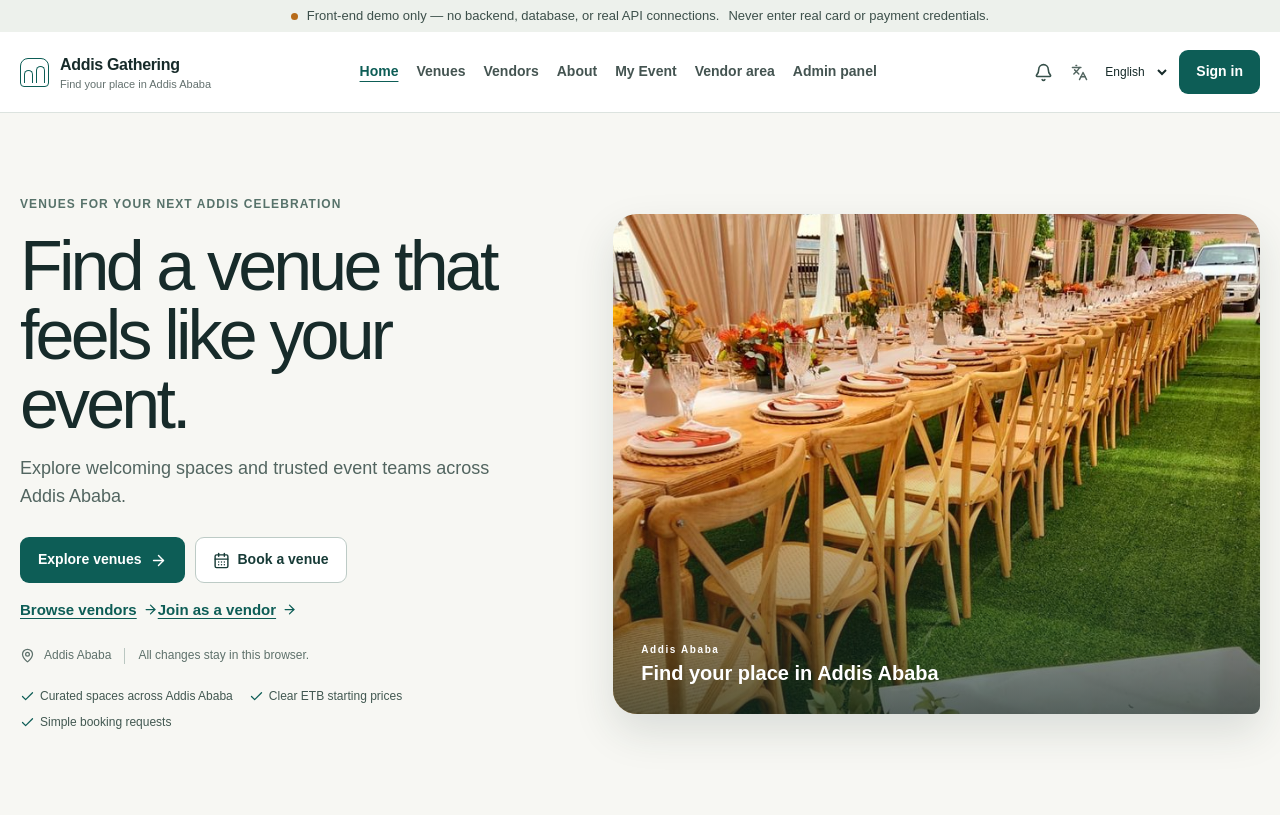
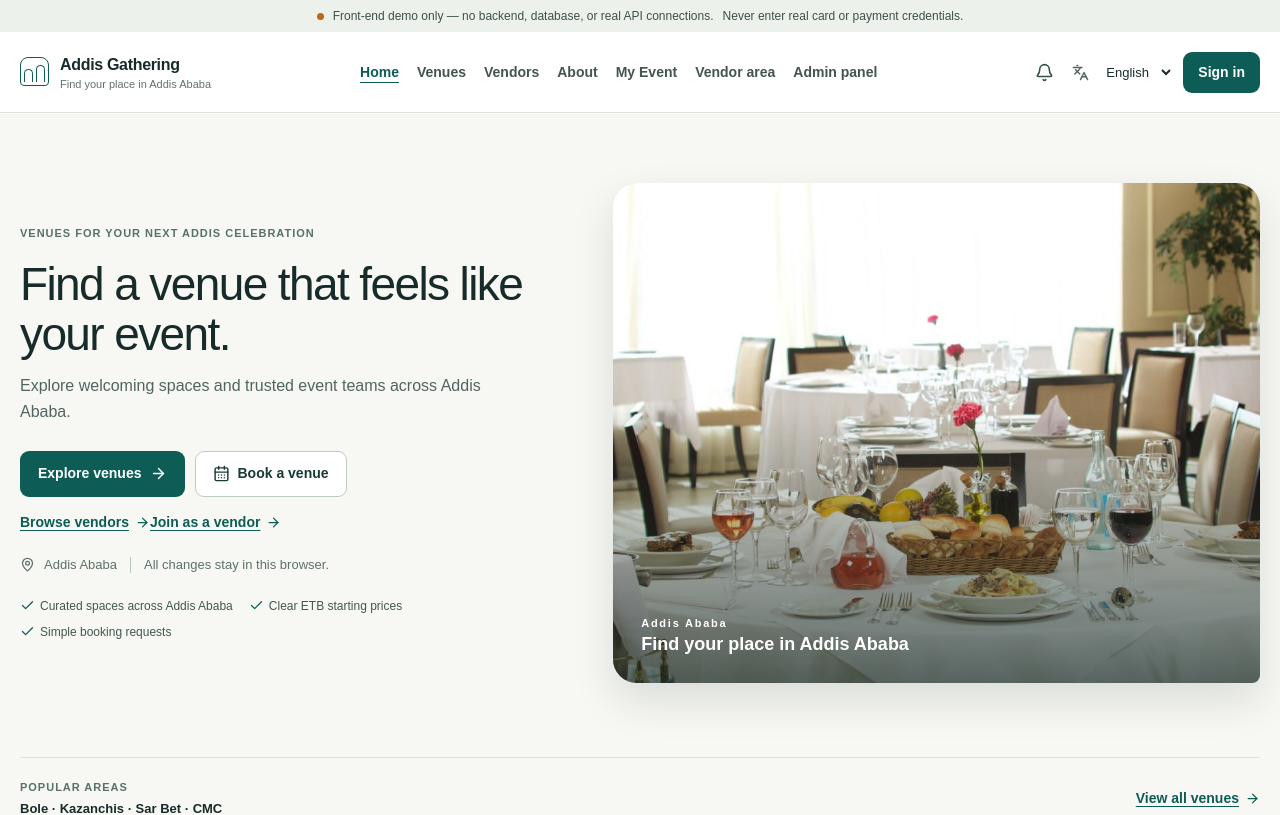
Before and after one commit to 4-kilo-dev/ssh, a Next.js app: page / in a window 1280 px wide. Shown: the top 815 px of the page. Built offline with nearby package versions, Linux system fonts and the light colour scheme.

Commit message:
fixed it

```diff
--- a/app/globals.css
+++ b/app/globals.css
@@ -598,12 +598,68 @@ tr:last-child td { border-bottom:0; }
   .hero-image-caption { left: 18px; bottom: 18px; }
 }
 
-/* Readability scale for the web app */
-body { font-size: 20px; }
-.top-notice { font-size: 13px; }
+/* Type scale for the web app (compact, dashboard-style)
+   Display 32-46 · Page title 24-30 · Section 22 · Card title 17-18 · Body 15 · UI 14 · Meta 13 · Label 11-12 */
+body { font-size: 15px; line-height: 1.5; }
+
+/* Display and page titles */
+.home-copy h1 { font-size: clamp(32px, 4vw, 46px); line-height: 1.08; letter-spacing: -.035em; }
+.home-lead { font-size: 16px; max-width: 480px; }
+.page-heading h1 { font-size: clamp(24px, 2.8vw, 30px); }
+.page-heading p { font-size: 15px; }
+.detail-hero-caption h1 { font-size: clamp(26px, 3.2vw, 34px); }
+
+/* Section and card headings */
+.section-heading h2, .home-how h2 { font-size: 22px; }
+.card h2, .filter-panel h2, .results-toolbar h2 { font-size: 18px; }
+.card h3, .agenda-body h3 { font-size: 16px; }
+.card-title-row h2, .featured-copy h3 { font-size: 17px; }
+.hero-image-caption strong { font-size: 18px; }
+
+/* Navigation and controls */
+.top-notice { font-size: 12px; }
+.brand-lockup strong, .footer-brand-button strong { font-size: 16px; }
+.brand-lockup small, .footer-brand-button small { font-size: 11px; }
 .primary-nav a, .footer-links a { font-size: 14px; }
-.eyebrow { font-size: 12px; }
-.label { font-size: 15px; }
-.btn { min-height: 44px; padding: 10px 16px; font-size: 14px; }
-.text-link { font-size: 15px; }
-.tag { font-size: 15px; }
+.locale-select { font-size: 13px; }
+.btn { min-height: 40px; padding: 9px 14px; font-size: 14px; }
+.text-link { font-size: 14px; }
+.label { font-size: 13px; }
+.field, .filter-panel .field { font-size: 14px; min-height: 40px; }
+
+/* Secondary text */
+.breadcrumbs, .home-location, .venue-facts, .key-facts, .featured-copy p,
+.package-card p, .agenda-date span, .agenda-body p, .timeline span,
+.demo-notice p, .conflict-alert p, .home-browse-strip strong, dd, table { font-size: 13px; }
+.tag, .badge, .photo-chip, .rating, dt, .field-help, .small-note,
+.field-error-text, .availability-legend, .suggested-vendor small,
+.footer-demo-hint, .footer-disclaimer, .activation-count,
+.stat-card span, .inline-notice { font-size: 12px; }
+.eyebrow, .caption-kicker, th, .sample-stamp { font-size: 11px; }
+
+/* Numbers */
+.stat-card strong { font-size: 24px; }
+
+@media (max-width: 700px) {
+  .home-copy h1 { font-size: clamp(28px, 8.5vw, 36px); }
+  .home-lead { font-size: 15px; }
+  .page-heading h1 { font-size: 24px; }
+  .section-heading h2, .home-how h2 { font-size: 20px; }
+  .btn { min-height: 44px; }
+  .field, .filter-panel .field { min-height: 44px; font-size: 16px; }
+}
+
+/* Vendor dashboard */
+.stats-grid:has(> :nth-child(3):last-child) { grid-template-columns: repeat(3, minmax(0, 1fr)); }
+.quick-links { display: grid; grid-template-columns: repeat(2, minmax(0, 1fr)); gap: 14px; }
+.quick-link { display: flex; align-items: center; gap: 14px; padding: 14px 16px; color: inherit; text-decoration: none; transition: border-color .16s ease, box-shadow .16s ease; }
+.quick-link:hover { border-color: #8ab2a6; box-shadow: 0 6px 18px rgba(31, 55, 46, .08); }
+.quick-link > svg:first-child { flex: none; box-sizing: content-box; width: 18px; height: 18px; padding: 9px; border-radius: 10px; background: var(--teal-soft); color: var(--teal); }
+.quick-link > span { flex: 1; min-width: 0; display: grid; gap: 2px; }
+.quick-link strong { font-size: 15px; }
+.quick-link small { color: var(--muted); font-size: 12px; }
+.quick-link > svg:last-child { flex: none; width: 16px; height: 16px; color: var(--teal); }
+@media (max-width: 700px) {
+  .stats-grid:has(> :nth-child(3):last-child) { grid-template-columns: 1fr; }
+  .quick-links { grid-template-columns: 1fr; }
+}
--- a/components/DemoControls.tsx
+++ b/components/DemoControls.tsx
@@ -1,7 +1,7 @@
 "use client";
 
 import { useState } from "react";
-import { RotateCcw, ShieldAlert, SlidersHorizontal } from "lucide-react";
+import { ShieldAlert, SlidersHorizontal } from "lucide-react";
 import { useDemo } from "@/lib/store";
 import { t } from "@/lib/i18n";
 import { FormState } from "@/components/StatePatterns";
@@ -68,9 +68,6 @@ export function DemoControls() {
           <p className="muted mt-3">{t("sampleStatement", locale)} — {t("demoNotice", locale)}</p>
         </section>
       </div>
-      <section className="card reset-card"><div><h2>{t("resetData", locale)}</h2><p className="muted">{t("resetOnlyLocal", locale)}</p></div>
-        <button className="btn btn-secondary" type="button" onClick={() => save(demo.resetDemo, "resetConfirmed")}><RotateCcw size={16} aria-hidden="true" />{t("resetData", locale)}</button>
-      </section>
     </FormState>
     <section className="card help-card"><h2>{t("accessibility", locale)}</h2><p>{t("menuHidden", locale)} {t("openDemoPath", locale)} {t("activateFive", locale)} {t("menuAccessible", locale)} {t("noShortcut", locale)}</p><p>{t("localData", locale)}</p></section>
   </div>;
--- a/lib/images.ts
+++ b/lib/images.ts
@@ -36,7 +36,7 @@ export const VENDOR_CATEGORY_IMAGES: Record<string, string[]> = {
 export const FALLBACK_VENDOR_IMAGES = ["/images/vendor-generic-1.svg", "/images/vendor-generic-2.svg", "/images/vendor-generic-3.svg"];
 
 /** Intended supplied hero asset. The landing components fall back locally if it is unavailable. */
-export const LANDING_HERO_IMAGE = "/images/landingtwo.jpg";
+export const LANDING_HERO_IMAGE = "/images/landing.jpg";
 export const FALLBACK_LANDING_HERO_IMAGE = "/images/venue-garden.svg";
 
 type VenueLike = { type?: string; photos?: string[] } | undefined | null;
--- a/lib/mock-data.ts
+++ b/lib/mock-data.ts
@@ -65,7 +65,8 @@ mockVenues[0] = {
 };
 
 mockVenues[1] = {
-  ...mockVenues[1],
+  ...mockVenues[0],
+  id: "venue-2",
   name: "Golf Club",
   area: "Tor Hailoch",
   type: "Garden venue",
@@ -82,7 +83,8 @@ mockVenues[1] = {
 };
 
 mockVenues[2] = {
-  ...mockVenues[2],
+  ...mockVenues[0],
+  id: "venue-3",
   name: "Vibes Hotel and Spa",
   area: "22 to Megenagna",
   type: "Hotel ballroom",
--- a/lib/store.tsx
+++ b/lib/store.tsx
@@ -20,7 +20,7 @@ export type DemoData = {
 type DemoContextValue = DemoData & {
   setRole: (role: DemoRole) => void; setStaffRole: (role: StaffRole) => void; setLocale: (locale: Locale) => void; setPreviewVendorId: (vendorId: string) => void;
   setPaymentOutcome: (value: DemoData["paymentOutcome"]) => void; setFeeTiming: (value: DemoData["feeTiming"]) => void;
-  setContactRules: (venue: boolean, vendor: boolean) => void; resetDemo: () => void;
+  setContactRules: (venue: boolean, vendor: boolean) => void;
   createBooking: (input: Omit<Booking, "id" | "status" | "createdAt" | "source"> & { source?: Booking["source"] }) => Booking;
   updateBooking: (booking: Booking) => void;
   simulatePayment: (bookingId: string) => { outcome: DemoData["paymentOutcome"]; payment: Payment; booking: Booking | undefined };
@@ -76,7 +76,6 @@ export function DemoProvider({ children }: { children: React.ReactNode }) {
     setPaymentOutcome: (paymentOutcome) => setData((s) => ({ ...s, paymentOutcome })),
     setFeeTiming: (feeTiming) => setData((s) => ({ ...s, feeTiming })),
     setContactRules: (contactVenueAfterDeposit, contactVendorAfterAcceptance) => setData((s) => ({ ...s, contactVenueAfterDeposit, contactVendorAfterAcceptance })),
-    resetDemo: () => setData({ ...defaults, bookings: [...initialMockState.bookings], inquiries: [...initialMockState.inquiries], payments: [...initialMockState.payments], fees: [...initialMockState.fees], savedVendors: [...initialMockState.savedVendors], venues: [...initialMockState.venues], vendors: [...initialMockState.vendors], customers: [...initialMockState.customers], staffAccounts: [...mockAdminStaff], auditLog: [] }),
     createBooking: (input) => {
       const booking: Booking = { ...input, id: `BK-${Date.now()}`, status: "Requested", createdAt: new Date().toISOString().slice(0, 10), source: input.source || "Platform" };
       setData((s) => ({ ...s, bookings: [booking, ...s.bookings] }));
```
